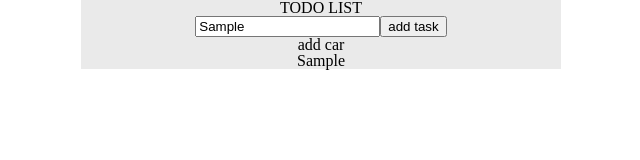
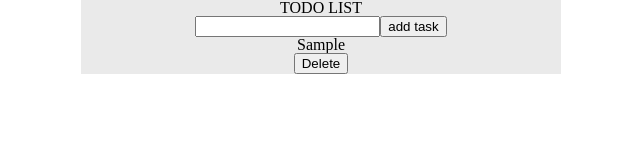
Before and after one commit to soukayna-alala/React-TODO-list, a React app: page / in a window 1280 px wide. Both pictures are taken after typing "Sample" into the empty fields and a click on the button "add task". Shown: the top 160 px of the page, without its empty margins (319-959 px from the left). Built offline with nearby package versions, Linux system fonts and the light colour scheme; the HTML template or start-up script is replaced by a standard one.

Commit message:
added logic for deleting TODO and clear the input after submiting

```diff
--- a/src/App.tsx
+++ b/src/App.tsx
@@ -16,7 +16,7 @@ import { useState } from "react";
  */
 
 function App() {
-  const [todoList, setTodoList] = useState<string[]>(["add car"]);
+  const [todoList, setTodoList] = useState<string[]>([]);
   const { container } = styles;
 
   /**
@@ -30,13 +30,21 @@ function App() {
     });
   };
 
+  function handleDelete(todoDelete: string) {
+    setTodoList((existingTodoList: string[]) => {
+      return existingTodoList.filter((i) => i !== todoDelete);
+    });
+  }
+
   return (
     <>
       <div className={container}>
         <h1>TODO LIST</h1>
         <AddTodo onAddTodo={onAddTodo} />
         {todoList.length
-          ? todoList.map((i) => <Todo todo={i} key={i} />)
+          ? todoList.map((i) => (
+              <Todo todo={i} key={i} onDelete={handleDelete} />
+            ))
           : "Empty todo list, please add some tasks..."}
       </div>
     </>
--- a/src/components/AddTodo/AddTodo.tsx
+++ b/src/components/AddTodo/AddTodo.tsx
@@ -12,6 +12,7 @@ export function AddTodo({ onAddTodo }: AddTodoProps) {
     const todo = inputField.current.value.trim();
 
     onAddTodo(todo);
+    inputField.current.value = "";
   }
 
   return (
--- a/src/components/Todo/Todo.tsx
+++ b/src/components/Todo/Todo.tsx
@@ -1,8 +1,15 @@
 import styles from "./Todo.module.css";
 import { TodoProps } from "./interfaces.ts";
 
-export function Todo({ todo }: TodoProps) {
+export function Todo({ todo, onDelete }: TodoProps) {
   const { container } = styles;
 
-  return <div className={container}>{todo}</div>;
+  return (
+    <div className={container}>
+      <div>{todo}</div>
+      <button type="button" onClick={() => onDelete(todo)}>
+        Delete
+      </button>
+    </div>
+  );
 }
--- a/src/components/Todo/interfaces.ts
+++ b/src/components/Todo/interfaces.ts
@@ -1,3 +1,4 @@
 export interface TodoProps {
   todo: string;
+  onDelete: (todoDelete: string) => void;
 }
```
